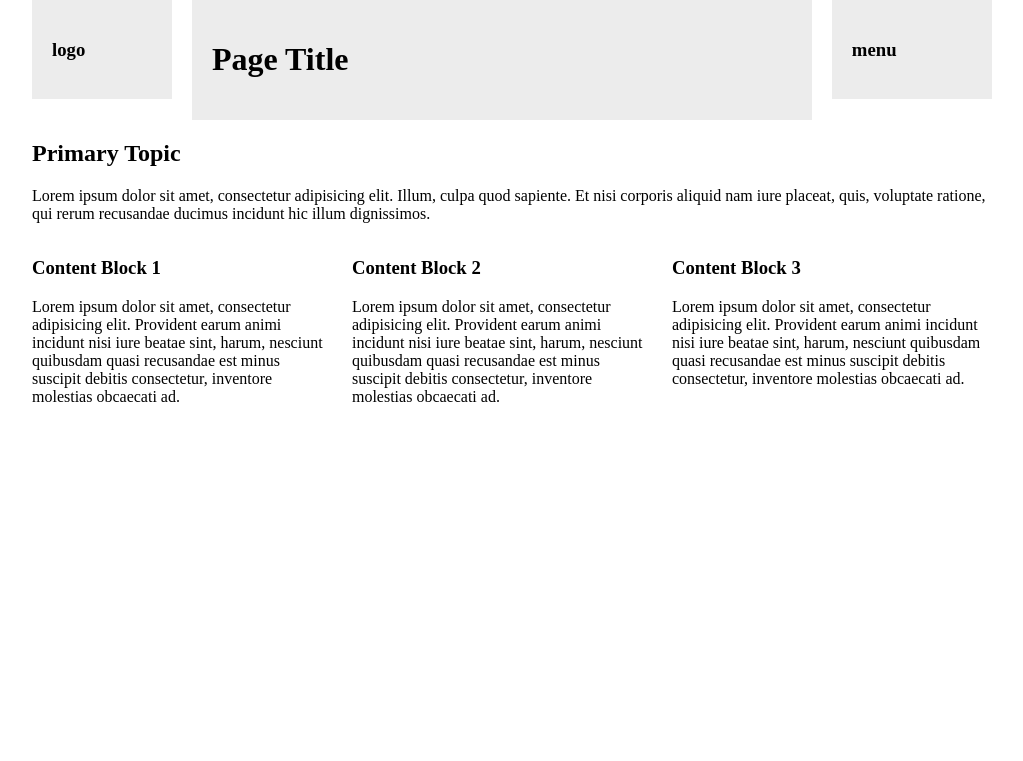
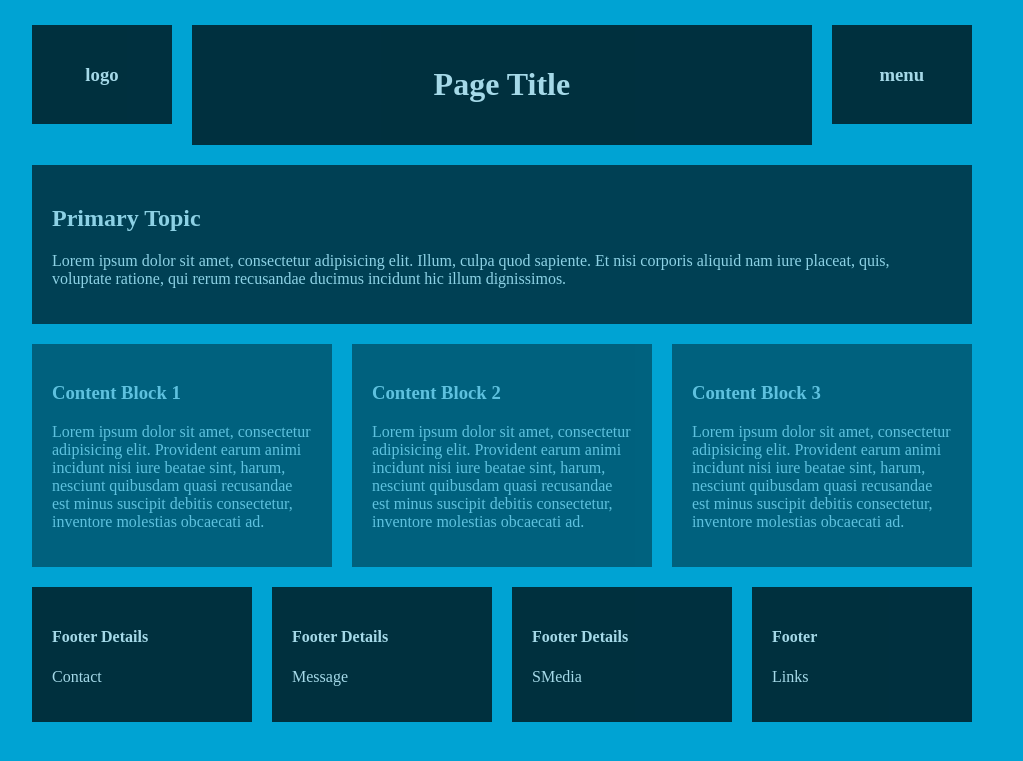
Before and after one commit to plammo/ywbc_portfolio_wireframe, a PHP site: page /blank_index.html in a window 1280 px wide. Shown: the top 761 px of the page, without its empty margins (128-1151 px from the left). Run offline with PHP 8.4, Linux system fonts and the light colour scheme.

Commit message:
latest changes and updates

```diff
--- a/blank_index.html
+++ b/blank_index.html
@@ -5,28 +5,36 @@
 	<title>Portfolio</title>
 
 	<link rel="stylesheet" href="css/grid_styling.css">
-	<link rel="stylesheet" href"css/main.css">
+	<link rel="stylesheet" href="css/main.css">
 </head>
 
-<body class="container">
+<body>
+<div class="container">
 
 	<header>
 
-			<div class="col-1-6">
+			<div class="col-1-6 logo">
 				<div class="content">
+
 					<h3>logo</h3>
+
+				</div>
+
+			</div>
+
+			<div class="col-4-6 title">
+				<div class="content">
+
+					<h1>Page Title</h1>
+
 				</div>
 			</div>
 
-			<div class="col-4-6">
+			<div class="col-1-6 menu">
 				<div class="content">
-					<h1>Page Title</h1>
-				</div>
-			</div>
 
-			<div class="col-1-6">
-				<div class="content">
 					<h3>menu</h3>
+
 				</div>
 			</div>
 	</header>
@@ -34,27 +42,35 @@
 
 	<main>
 
-			<section class="section section__topic">
-				<div class="col-1-1">
+			<section class="section">
+				<div class="col-1-1 topic__1">
+					<div class="content">
 						<h2>Primary Topic</h2>
 						<p>Lorem ipsum dolor sit amet, consectetur adipisicing elit. Illum, culpa quod sapiente. Et nisi corporis aliquid nam iure placeat, quis, voluptate ratione, qui rerum recusandae ducimus incidunt hic illum dignissimos.</p>
+					</div>
 				</div>
 			</section>
 
 			<section class="section section__topic__content">
-				<div class="col-1-3">
+				<div class="col-1-3 topic__1__content--left">
+					<div class="content">
 						<h3>Content Block 1</h3>
 						<p>Lorem ipsum dolor sit amet, consectetur adipisicing elit. Provident earum animi incidunt nisi iure beatae sint, harum, nesciunt quibusdam quasi recusandae est minus suscipit debitis consectetur, inventore molestias obcaecati ad.</p>
 					</div>
+				</div>
 
-				<div class="col-1-3">
+				<div class="col-1-3 topic__1__content--middle">
+					<div class="content">
 						<h3>Content Block 2</h3>
 						<p>Lorem ipsum dolor sit amet, consectetur adipisicing elit. Provident earum animi incidunt nisi iure beatae sint, harum, nesciunt quibusdam quasi recusandae est minus suscipit debitis consectetur, inventore molestias obcaecati ad.</p>
 					</div>
+				</div>
 
-				<div class="col-1-3">
+				<div class="col-1-3 topic__1__content--right">
+					<div class="content">
 						<h3>Content Block 3</h3>
 						<p>Lorem ipsum dolor sit amet, consectetur adipisicing elit. Provident earum animi incidunt nisi iure beatae sint, harum, nesciunt quibusdam quasi recusandae est minus suscipit debitis consectetur, inventore molestias obcaecati ad.</p>
+					</div>
 				</div>
 
 			</section>
@@ -62,9 +78,37 @@
 	</main>
 
 	<footer>
+		<div class="footer__container">
 
+			<div class="col-1-4 footer__contact">
+				<div class="content">
+					<h4>Footer Details</h4>
+					<p>Contact</p>
+				</div>
+			</div>
 
+			<div class="col-1-4 footer__contact">
+				<div class="content">
+					<h4>Footer Details</h4>
+					<p>Message</p>
+				</div>
+			</div>
+
+			<div class="col-1-4 footer__contact">
+				<div class="content">
+					<h4>Footer Details</h4>
+					<p>SMedia</p>
+				</div>
+			</div>
+
+			<div class="col-1-4 footer__contact">
+				<div class="content">
+					<h4>Footer</h4>
+					<p>Links</p>
+				</div>
+			</div>
+		</div>
 	</footer>
-
+</div>
 </body>
 </html>
--- a/css/grid_styling.css
+++ b/css/grid_styling.css
@@ -1,6 +1,5 @@
-*{
-	box-sizing:border-box;
-}
+/* styling for grid template */
+
 .container {
 		max-width: 960px;
 		margin: 0 auto;
@@ -22,13 +21,13 @@
 		clear: both;
 	}
 
-	[class*='col-']:last-of-type {
+	/*[class*='col-']:last-of-type {
 		padding-right: 0;
 
-	}
+	}*/
 
 	.content{
-		background: #ececec;
+		background: black;
 		padding: 20px;
 	}
 
--- /dev/null
+++ b/css/main.css
@@ -0,0 +1,58 @@
+*{
+	box-sizing:border-box;
+}
+
+body{
+	background-color:#00a3d3;//e9e9e9;
+	font-family: Thonburi;
+}
+
+header{
+	margin-bottom: 25px;
+}
+
+
+header h1{
+	text-align: center;
+}
+
+
+.logo,
+.menu,
+.title {
+	text-align: center;
+	color:#ecf0f1;
+	opacity:.7;
+}
+
+.topic__1,
+.topic__1__content--left,
+.topic__1__content--right,
+.topic__1__content--middle {
+	margin-top: 20px;
+	color:#ecf0f1;
+	opacity:.4;
+}
+
+.topic__1 h2,
+.topic__1__content--left h3,
+.topic__1__content--right h3,
+.topic__1__content--middle h3 {
+
+	font-family: Zapfino;
+}
+
+.topic__1{
+	opacity:.6;
+}
+
+.footer__container {
+	background-color: gray;
+}
+
+.footer__contact {
+
+	margin-top: 20px;
+	color:#ecf0f1;
+	opacity:.7;
+}
```
Lines whose indentation alone changed are shown as unchanged.
